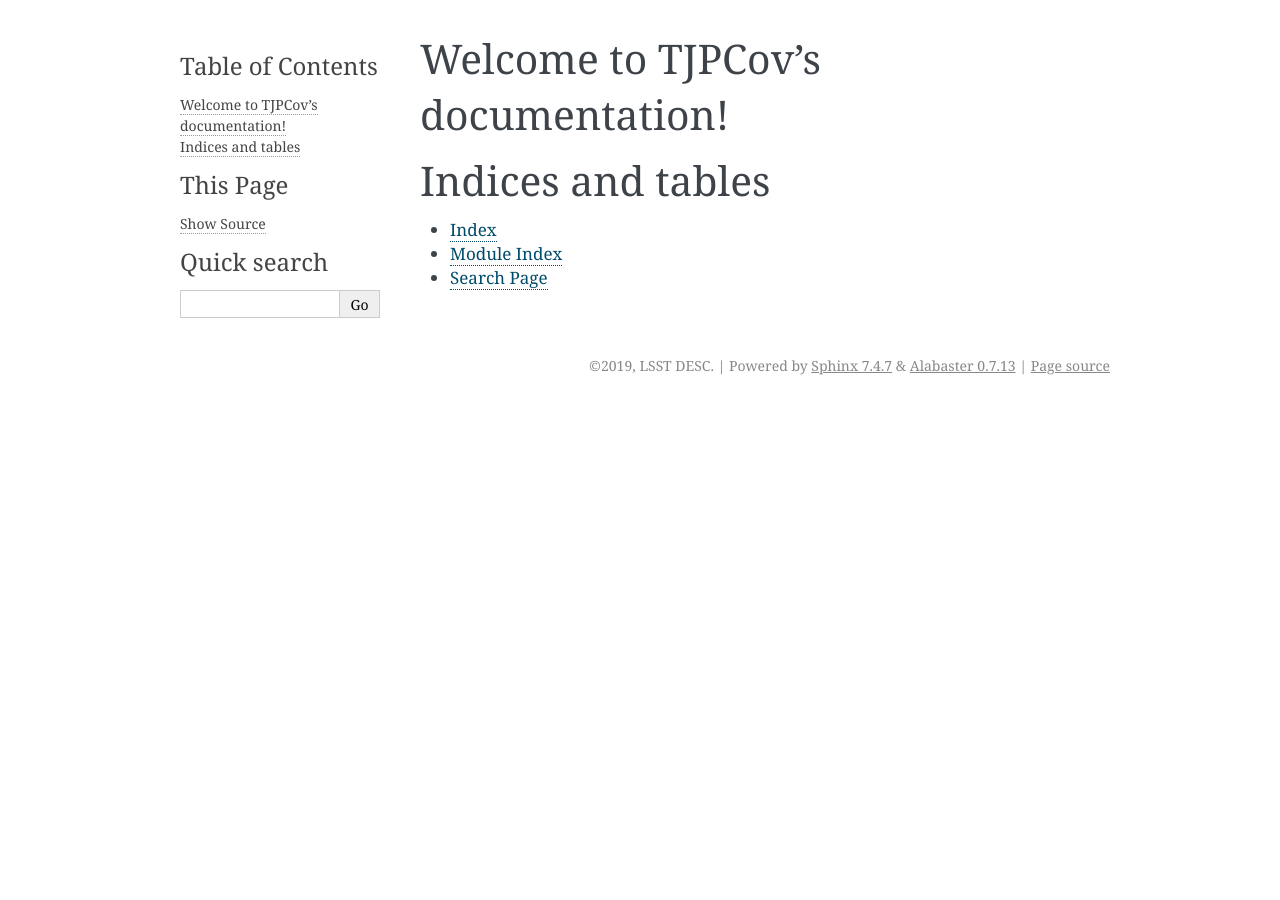
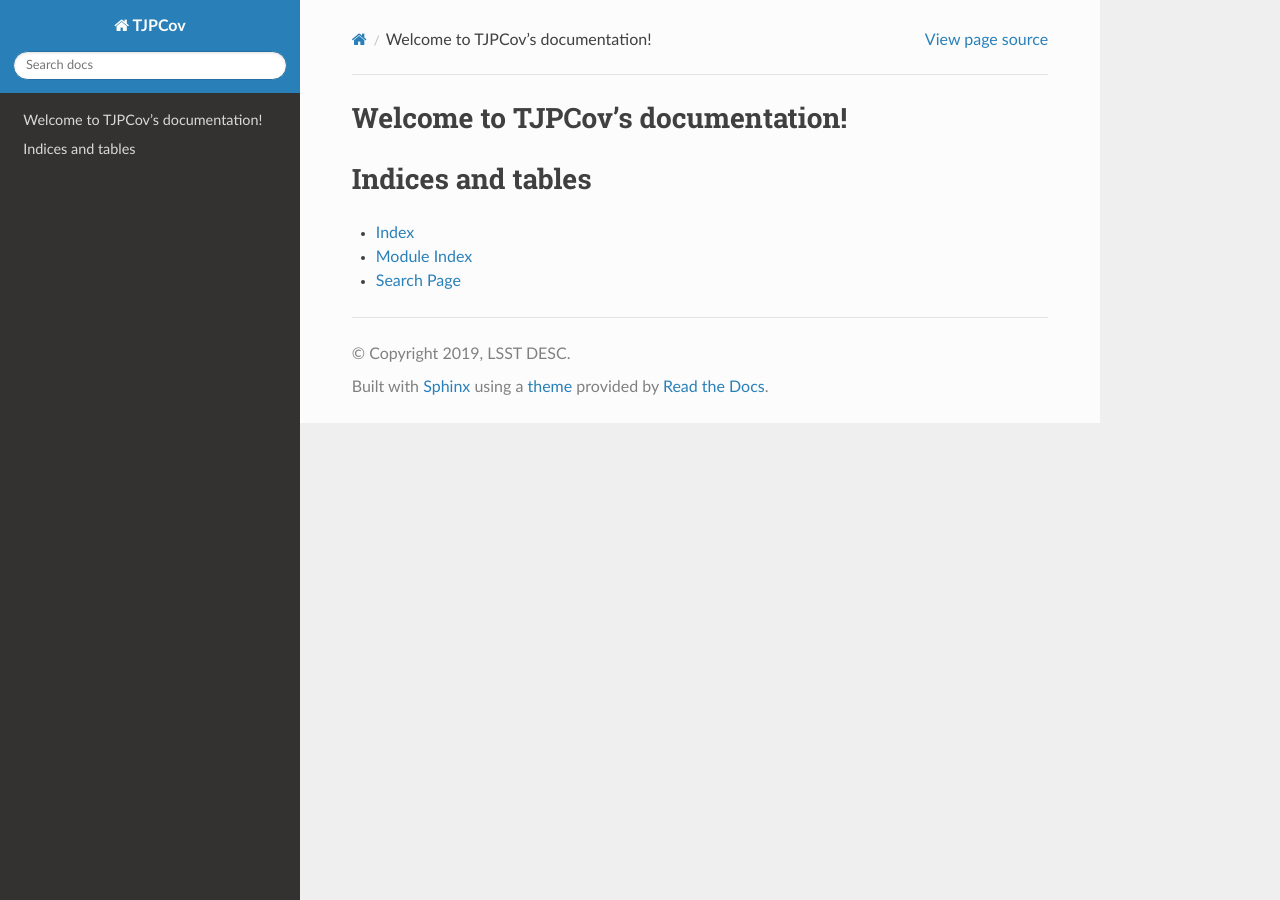
Before and after one commit to LSSTDESC/TJPCov, a Sphinx documentation site: the page built from doc/source/index.rst, in a window 1280 px wide. Built offline with Sphinx 7.4.7 and the Read the Docs theme 2.0.0, drawn with Linux system fonts in a browser that asks for light colours.

Commit message:
rtd: use sphinx_rtd_theme

```diff
--- a/doc/source/conf.py
+++ b/doc/source/conf.py
@@ -70,8 +70,7 @@ pygments_style = None
 
 # The theme to use for HTML and HTML Help pages.  See the documentation for
 # a list of builtin themes.
-#
-html_theme = "alabaster"
+html_theme = "sphinx_rtd_theme"
 
 # Add any paths that contain custom static files (such as style sheets) here,
 # relative to this directory. They are copied after the builtin static files,
```
